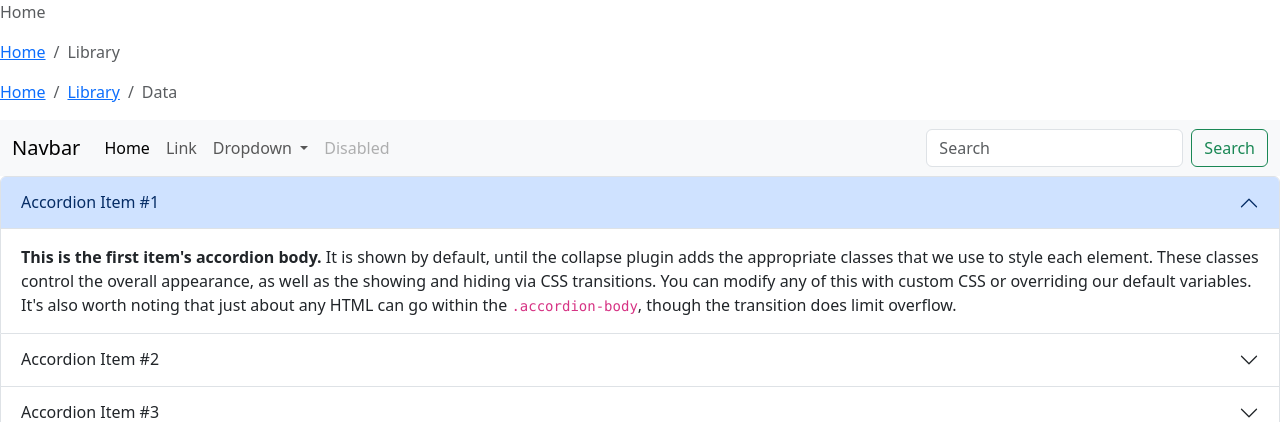
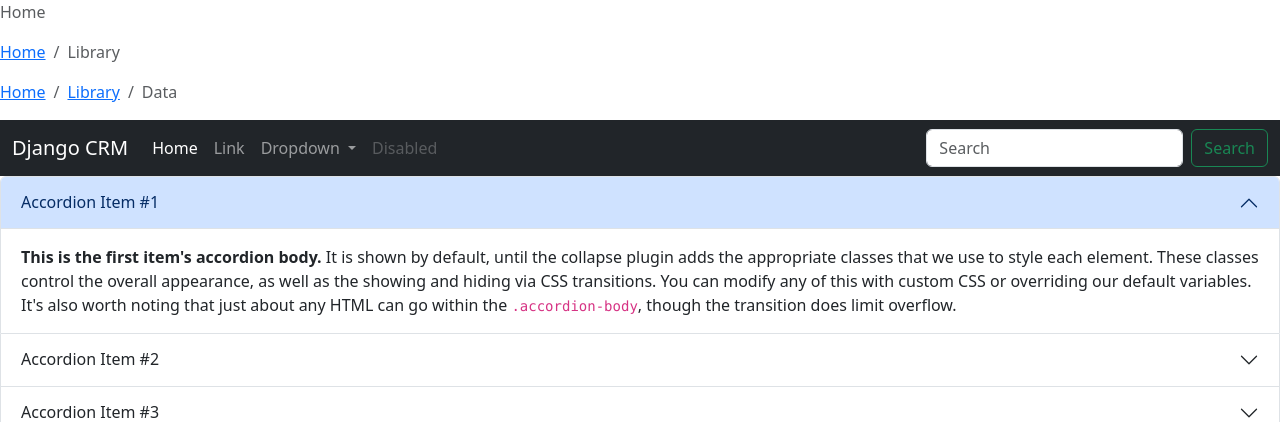
Before and after one commit to sjgithubber/django-crm-codealong, a Django app: page / in a window 1280 px wide. Shown: the top 422 px of the page. Run offline with Django 5.2, Linux system fonts and the light colour scheme.

Commit message:
changed navbar
added link to homepage using django and changed navbar classes from
bg-body-tertiary to bg-dark and navbar-dark

```diff
--- a/website/templates/navbar.html
+++ b/website/templates/navbar.html
@@ -1,6 +1,6 @@
-<nav class="navbar navbar-expand-lg bg-body-tertiary">
+<nav class="navbar navbar-expand-lg navbar-dark bg-dark">
     <div class="container-fluid">
-      <a class="navbar-brand" href="#">Navbar</a>
+      <a class="navbar-brand" href="{% url 'home' %}">Django CRM</a>
       <button class="navbar-toggler" type="button" data-bs-toggle="collapse" data-bs-target="#navbarSupportedContent" aria-controls="navbarSupportedContent" aria-expanded="false" aria-label="Toggle navigation">
         <span class="navbar-toggler-icon"></span>
       </button>
```
